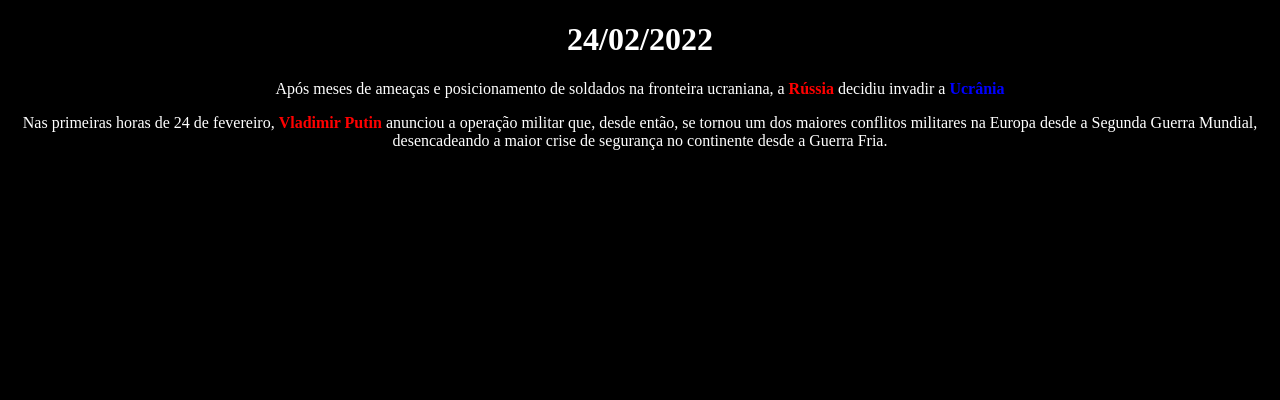
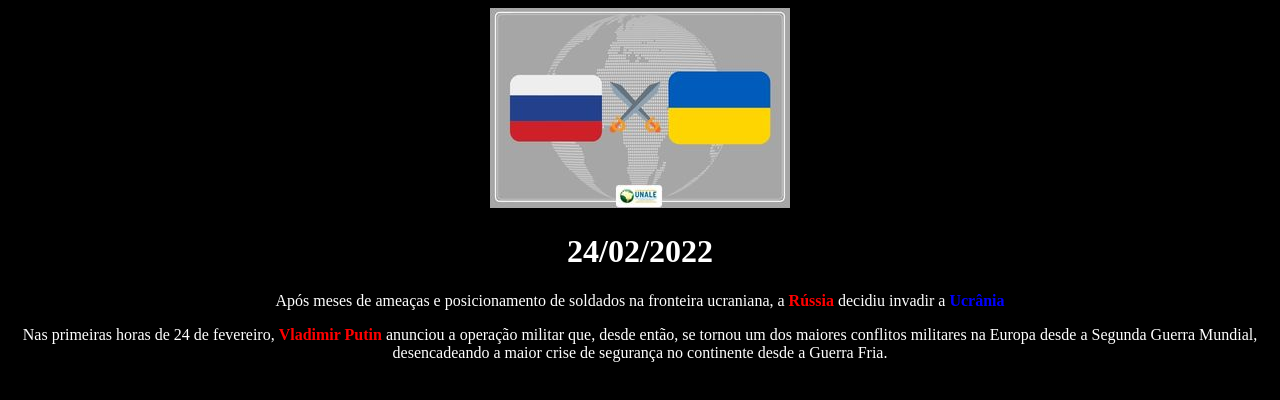
Before and after one commit to jvsbueno/agrinho2022, a plain HTML site: page index.html in a window 1280 px wide. Drawn offline with Linux system fonts and the light colour scheme.

Commit message:
imagem cabeçalho

```diff
--- a/index.html
+++ b/index.html
@@ -8,7 +8,9 @@
 </head>
 
 <body>
-
+    <header>
+        <center> <img src="conflitorussiaucrania.jpg" id="imagemcabecalho"> </center>
+    </header>
     <h1> 24/02/2022</h1>
     <p> Após meses de ameaças e posicionamento de soldados na fronteira ucraniana, a <b id="russia">Rússia</b> decidiu invadir a <b id="ucrania">Ucrânia</b></p>
     <p> Nas primeiras horas de 24 de fevereiro, <b id="russia">Vladimir Putin</b> anunciou a operação militar que, desde então, se tornou um dos maiores conflitos militares na Europa desde a Segunda Guerra Mundial, desencadeando a maior crise de segurança no continente desde a Guerra Fria.</p>
```
Also changed, not shown: conflitorussiaucrania.jpg (added).
